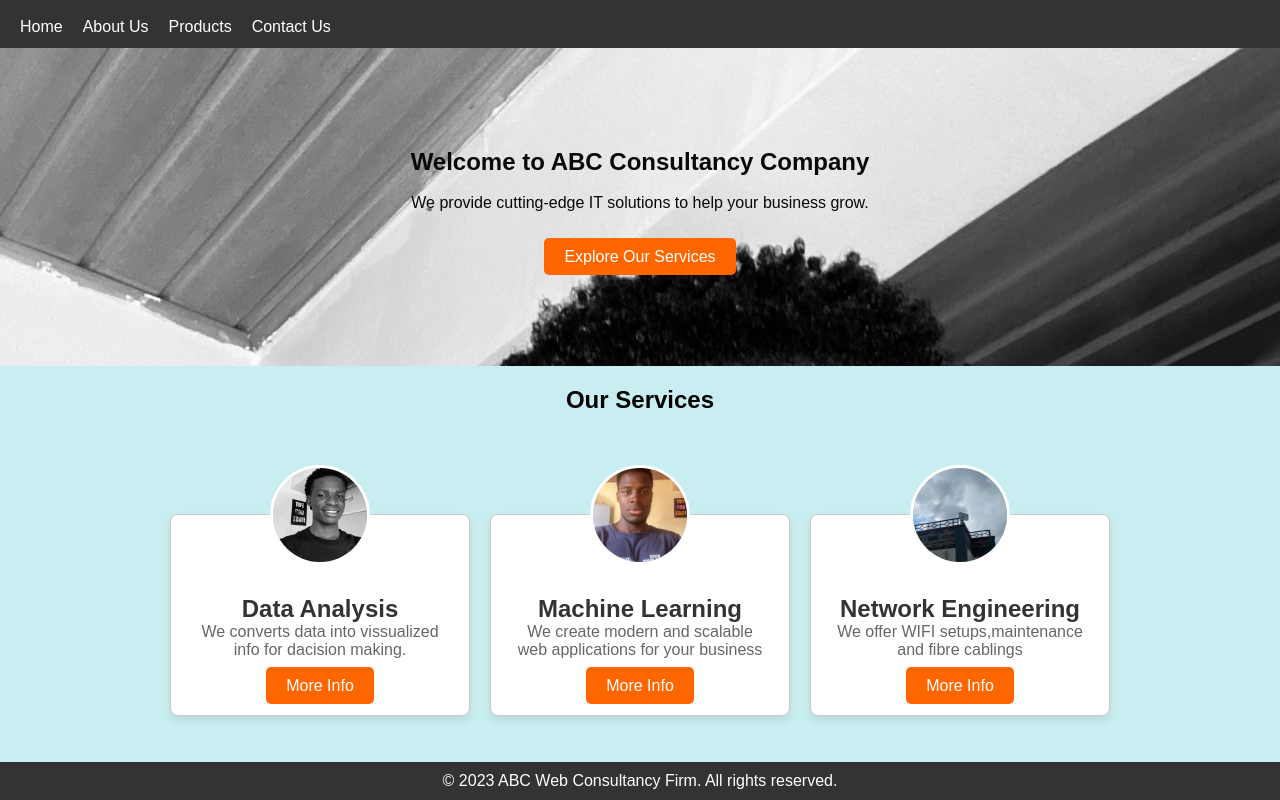
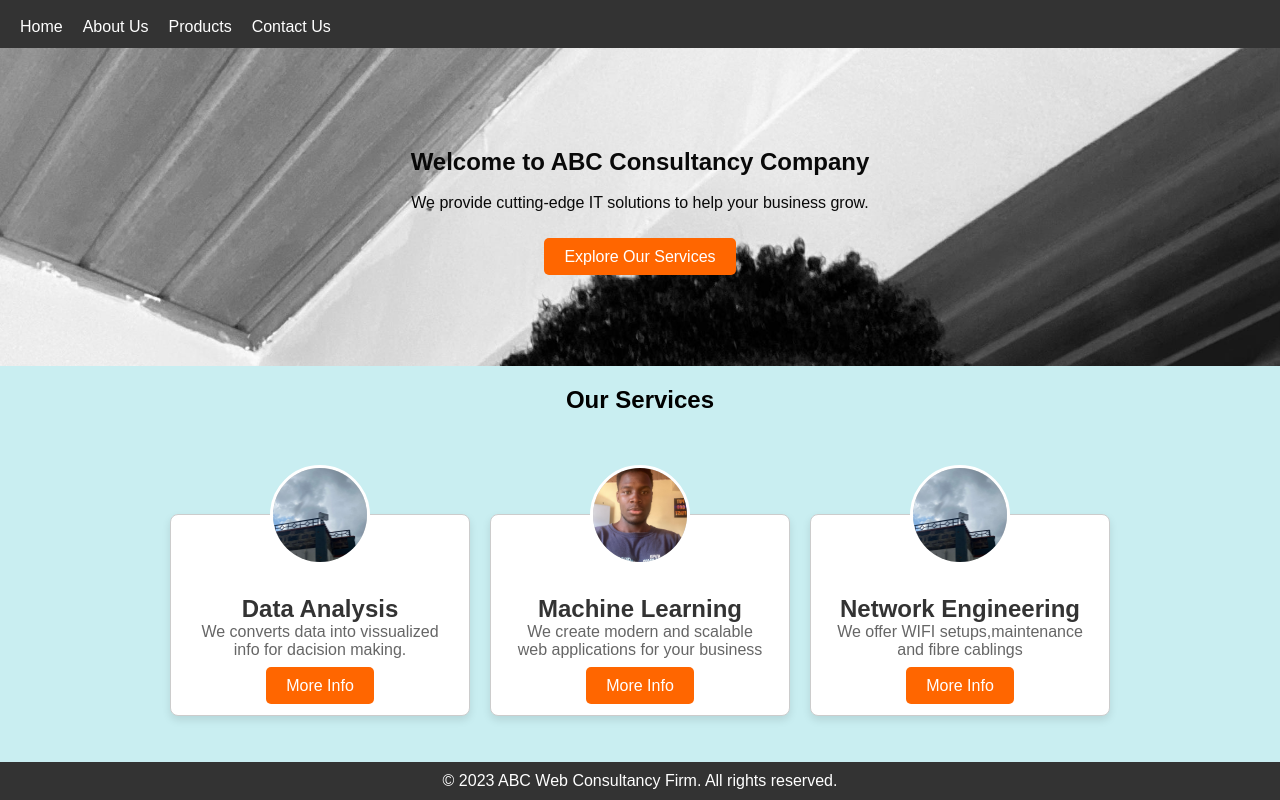
Before and after one commit to gotech-analyst/Teamproject2.2, a plain HTML site: page index.html in a window 1280 px wide. Drawn offline with Linux system fonts and the light colour scheme.

Commit message:
Update index.html

```diff
--- a/index.html
+++ b/index.html
@@ -35,7 +35,7 @@
             <!-- Card 1 -->
             <div class="card">
                 <div class="profile-photo">
-                    <img src="george.jpg" alt="george.jpg"> <!-- Replace with your image path -->
+                    <img src="wifi.jpg" alt="george.jpg"> <!-- Replace with your image path -->
                 </div>
                 <h3>Data Analysis</h3>
                 <p>We converts data into vissualized info for dacision making.</p><br>
```
